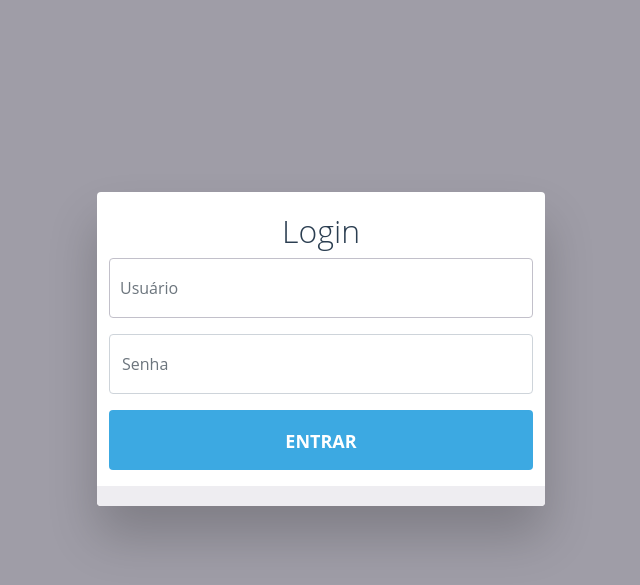
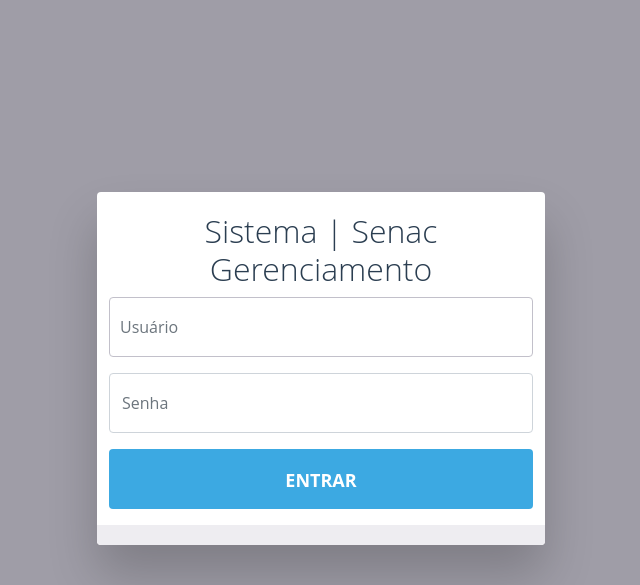
Before and after one commit to 4F-GROUP/L2P, a PHP site: page /login.php in a window 1280 px wide. Shown: the top 585 px of the page, without its empty margins (319-959 px from the left). Run offline with PHP 8.4, Linux system fonts and the light colour scheme.

Commit message:
Correção Login

```diff
--- a/login.php
+++ b/login.php
@@ -10,7 +10,7 @@
     <title>Login</title>
 </head><body>
 <div id="login-form-wrap" style="margin-top: 15%;">
-  <h2>Login</h2>
+  <h2>Sistema | Senac Gerenciamento </h2>
   <Form Cadastro class="funcionario container" action="user.login" method="post">
     <p>
         <!-- <label for="matricula">Matrícula</label> -->
```
